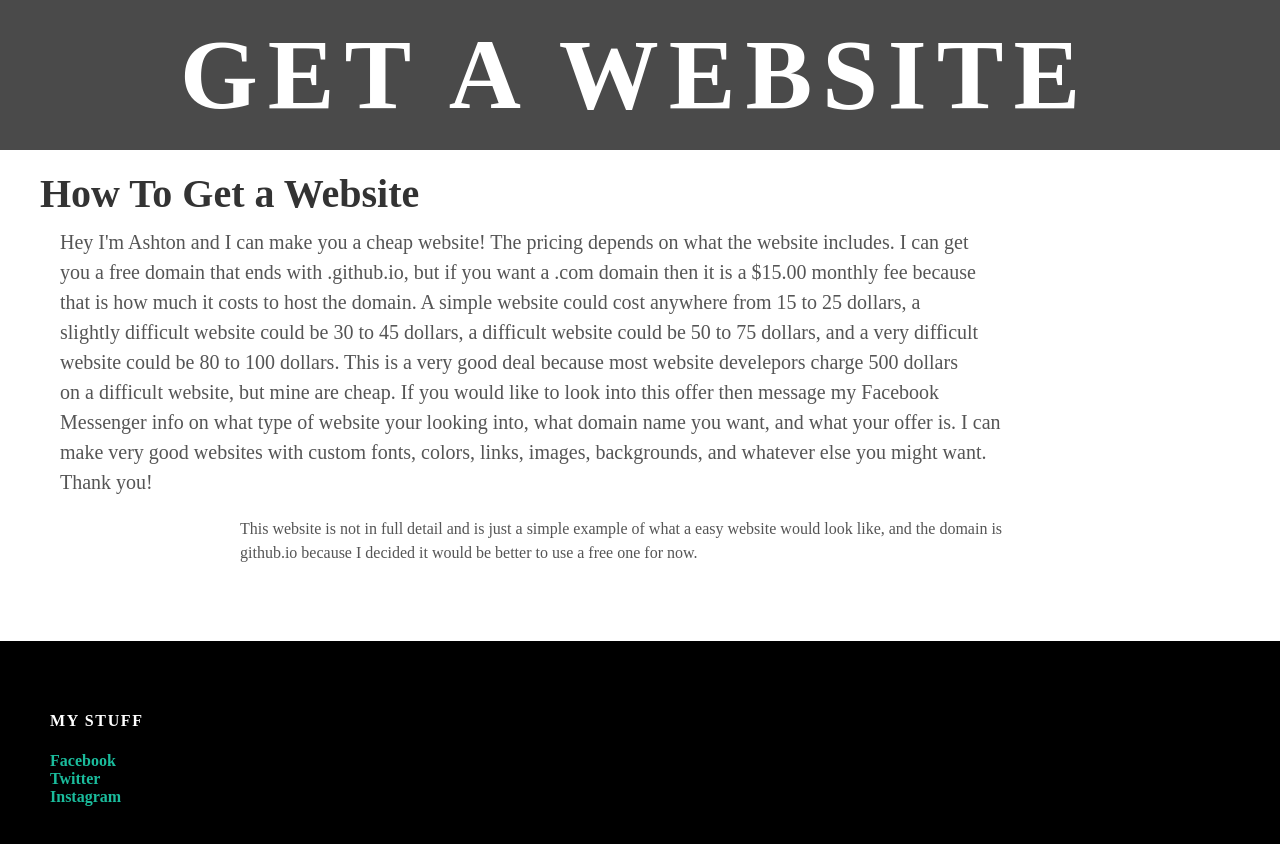
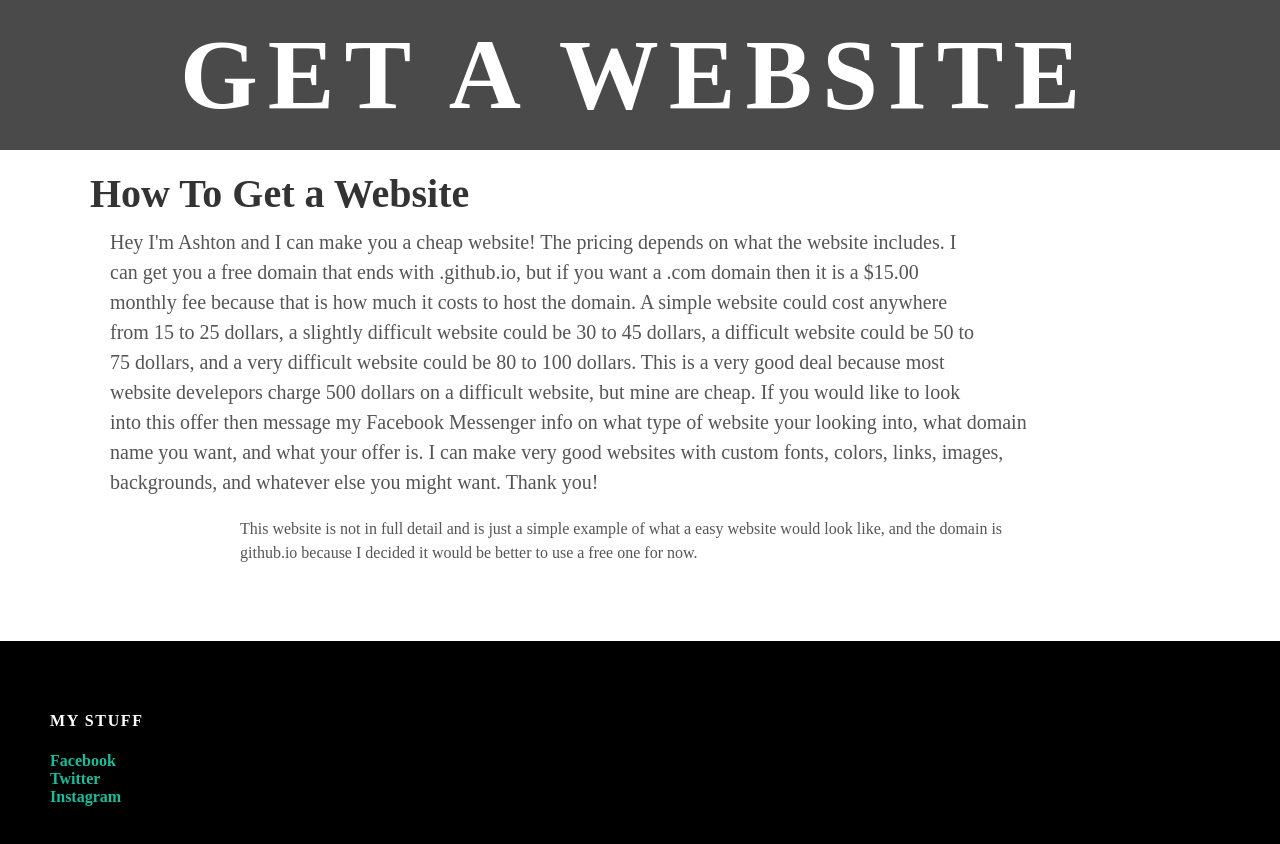
Before and after one commit to Abellow101/abellow101.github.io, a plain HTML site: page index.html in a window 1280 px wide. Drawn offline with Linux system fonts and the light colour scheme.

Commit message:
Update styles.css

```diff
--- a/styles.css
+++ b/styles.css
@@ -78,11 +78,11 @@ p {
 
 .post-title {
   font-size: 40px;
-  margin-left: -200px;
+  margin-left: -150px;
   margin-top: -40px;
 }
 .t1 {
   font-size: 20px;
-  margin-left: -180px;
+  margin-left: -130px;
   margin-top: -30px;
 }
```
